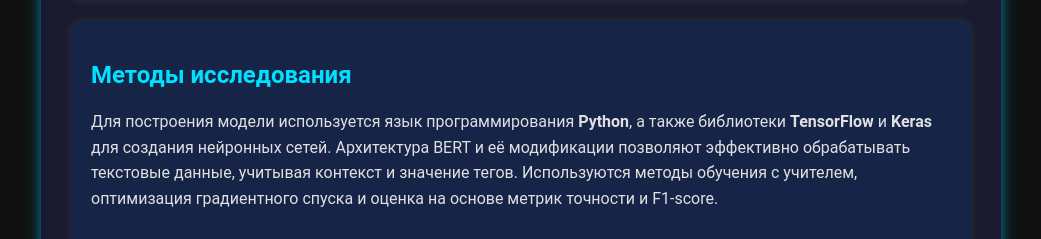
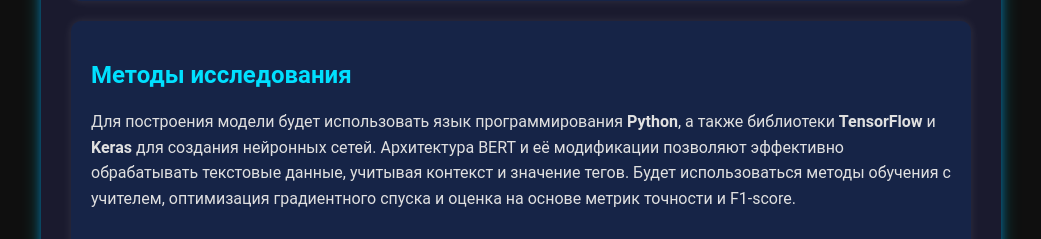
Before and after one commit to Rochar22/site, a Django app: page / in a window 1280 px wide. Shown: the part 4983-5222 px from the top of the page, without its empty margins (119-1160 px from the left). Run offline with Django 5.2, Linux system fonts and the light colour scheme.

Commit message:
Update index.html

```diff
--- a/templates/myproject/index.html
+++ b/templates/myproject/index.html
@@ -125,7 +125,7 @@
         <!-- Методы исследования -->
         <div class="slide">
             <h2>Методы исследования</h2>
-            <p>Для построения модели используется язык программирования <strong>Python</strong>, а также библиотеки <strong>TensorFlow</strong> и <strong>Keras</strong> для создания нейронных сетей. Архитектура BERT и её модификации позволяют эффективно обрабатывать текстовые данные, учитывая контекст и значение тегов. Используются методы обучения с учителем, оптимизация градиентного спуска и оценка на основе метрик точности и F1-score.</p>
+            <p>Для построения модели будет использовать язык программирования <strong>Python</strong>, а также библиотеки <strong>TensorFlow</strong> и <strong>Keras</strong> для создания нейронных сетей. Архитектура BERT и её модификации позволяют эффективно обрабатывать текстовые данные, учитывая контекст и значение тегов. Будет использоваться методы обучения с учителем, оптимизация градиентного спуска и оценка на основе метрик точности и F1-score.</p>
             <img src="https://i.pinimg.com/originals/94/38/03/943803c137dc211e2279dbe80a17c401.png" alt="Методы исследования">
         </div>
 
```
